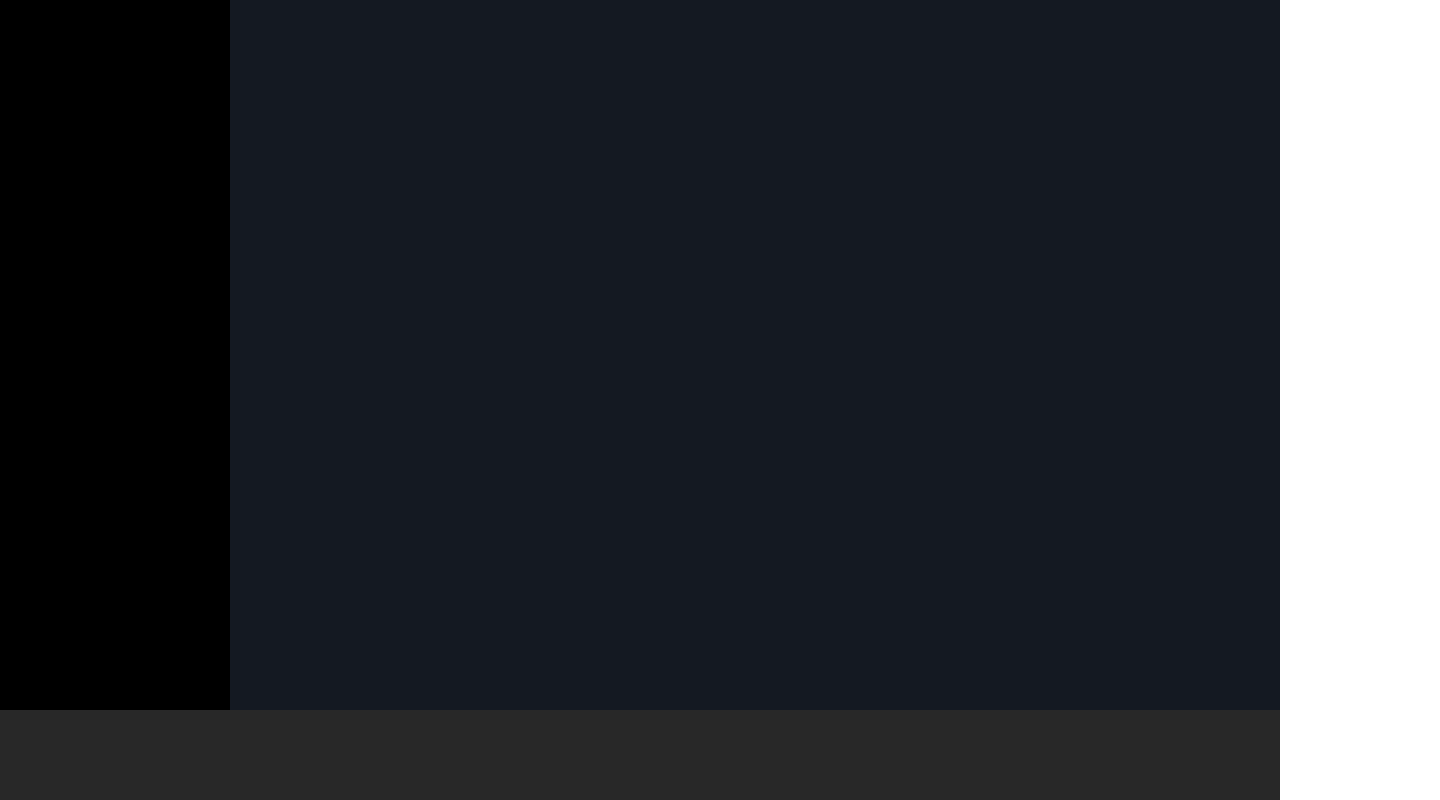
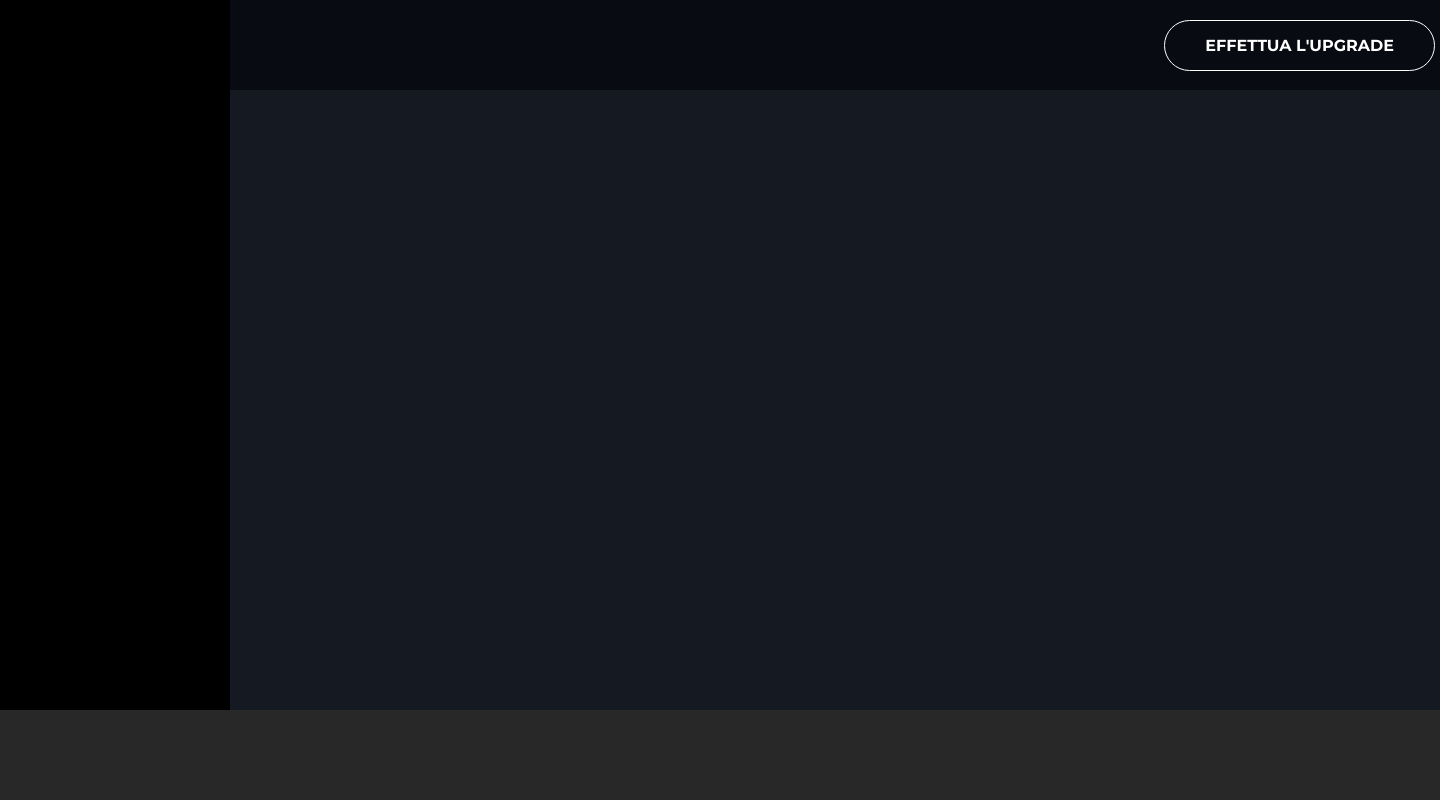
Before and after one commit to pollohultima/html-css-spotifyweb, a plain HTML site: page index.html in a window 1280 px wide. Shown: the whole page, 1440 px wide, since content can reach past the window. Drawn offline with Linux system fonts and the light colour scheme.

Commit message:
Concluso call to action

```diff
--- a/index.html
+++ b/index.html
@@ -6,6 +6,11 @@
         <meta name="viewport" content="width=device-width, initial-scale=1.0">
         <title>Spotify</title>
         <link rel="stylesheet" href="./style.css">
+        <link rel="preconnect" href="https://fonts.googleapis.com">
+        <link rel="preconnect" href="https://fonts.gstatic.com" crossorigin>
+        <link
+            href="https://fonts.googleapis.com/css2?family=Montserrat:wght@100;400;700&display=swap"
+            rel="stylesheet">
     </head>
     <body>
         <div class="body_container d-flex">
@@ -16,11 +21,15 @@
             <!-- /.sidebar -->
 
             <main class="main_container">
-                <div class="head_cta"></div>
-                <nav class="navbar"></nav>
-                <div class="recent"></div>
-                <div class="for_you"></div>
-                <div class="popular"></div>
+                <div class="head_cta d-flex">
+                    <a href="#" class="button">EFFETTUA L'UPGRADE</a>
+                </div>
+                <div class="overflow_container">
+                    <nav class="navbar"></nav>
+                    <div class="recent"></div>
+                    <div class="for_you"></div>
+                    <div class="popular"></div>
+                </div>
             </main>
             <!-- /.main_container -->
 
--- a/style.css
+++ b/style.css
@@ -21,6 +21,15 @@
     clear: both;
 }
 
+body {
+    min-width: 1440px;
+    font-family: 'Montserrat', sans-serif;
+}
+
+a {
+    text-decoration: none;
+}
+
 /************************ Sidebar style ************************/
 
 .sidebar {
@@ -36,6 +45,25 @@
     background-color: #141922;
 }
 
+/* Call to action "header" style */
+
+.head_cta {
+    width: 100%;
+    height: 90px;
+    background-color: #080B12;
+    align-items: center;
+    justify-content: flex-end;
+}
+
+.button {
+    padding: 15px 40px;
+    color: white;
+    border: 1px solid white;
+    border-radius: 30px;
+    font-weight: bold;
+    margin-right: 5px;
+}
+
 /************************ Now_playing style ************************/
 
 .now_playing {
```
